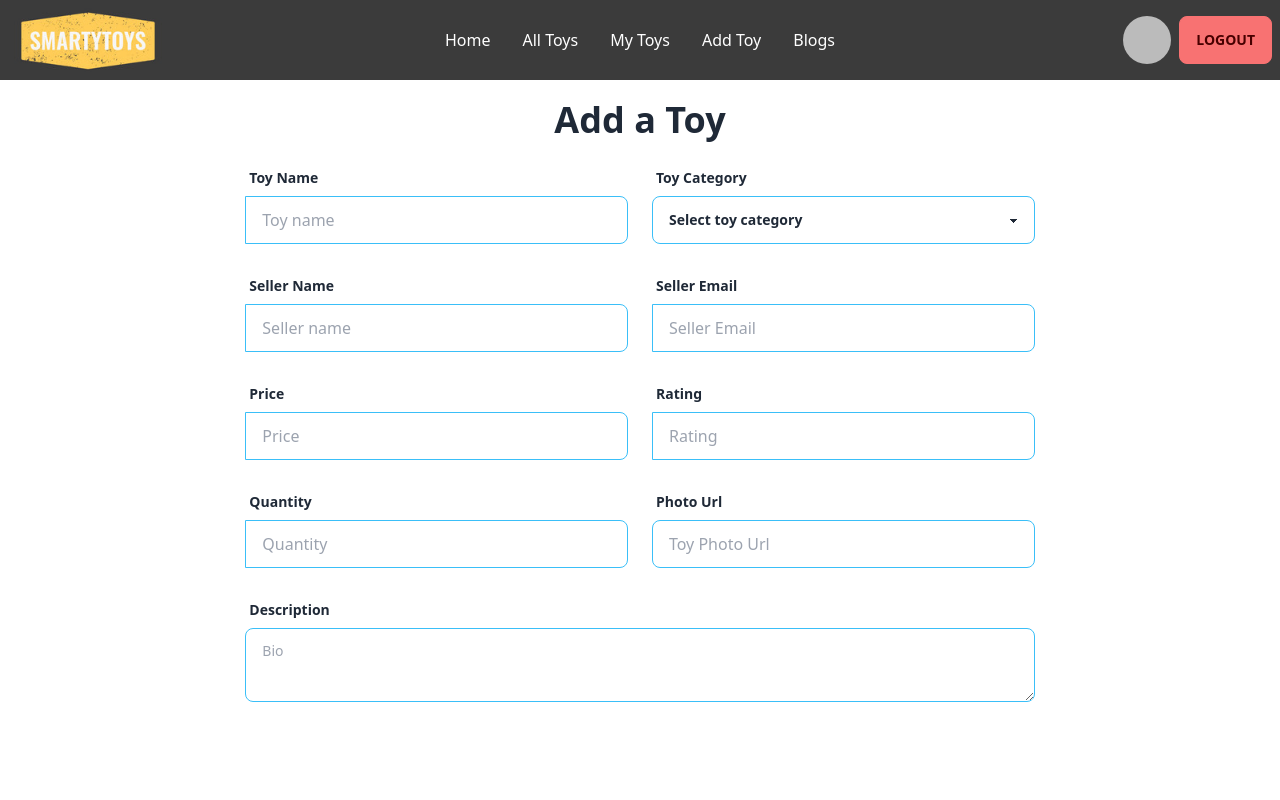
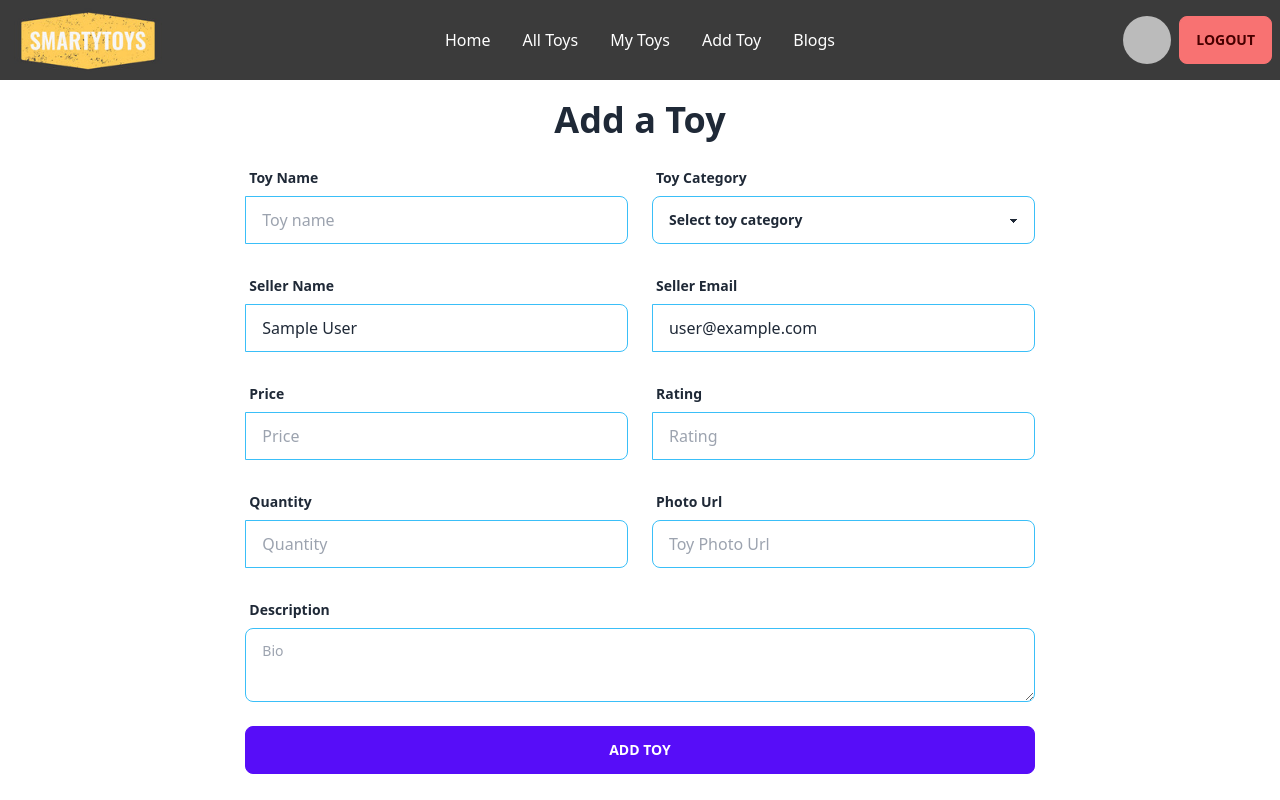
Before and after one commit to Tanvir3232/toy-marketplace-client, a React (Vite) app: page /add-toy in a window 1280 px wide. Shown: the top 800 px of the page. Built offline with nearby package versions, Linux system fonts and the light colour scheme; no server answers; sample sign-in values are in the browser's storage.

Commit message:
implement handleAddToy function

```diff
--- a/src/pages/AddToy/AddToy.jsx
+++ b/src/pages/AddToy/AddToy.jsx
@@ -1,10 +1,41 @@
-import React from 'react';
+import React, { useContext } from 'react';
+import { AuthContext } from '../../providers/AuthProvider';
+import { toast } from 'react-hot-toast';
 
 const AddToy = () => {
+    const {user} = useContext(AuthContext);
+    const handleAddToy = event=>{
+        event.preventDefault();
+        const form = event.target;
+        const name = form.name.value;
+        const category = form.name.value;
+        const sellerName = user.displayName;
+        const sellerEmail = user.email;
+        const price = form.price.value;
+        const rating = form.rating.value;
+        const quantity = form.quantity.value;
+        const photoUrl = form.photoUrl.value;
+        const description = form.description.value;
+        const newToy = {name,category,sellerName,sellerEmail,price,rating,quantity,photoUrl,description};
+
+        fetch('http://localhost:5000/add-toy',{
+            method:"POST",
+            headers:{
+                'content-type':'application/json'
+            },
+            body:JSON.stringify(newToy)
+        })
+        .then(res=>res.json())
+        .then(data=>{
+            if(data.insertedId){
+                toast.success('Toy added Successfully')
+            }
+        })
+    }
     return (
         <div>
             <h1 className='text-4xl font-bold text-center my-5'>Add a Toy </h1>
-            <form className='md:w-2/3 mx-auto grid grid-cols-1 md:grid-cols-2 gap-6'>
+            <form onSubmit={handleAddToy} className='md:w-2/3 mx-auto grid grid-cols-1 md:grid-cols-2 gap-6'>
                 <div className="form-control">
                     <label className="label">
                         <span className="label-text font-bold">Toy Name</span>
@@ -19,10 +50,10 @@ const AddToy = () => {
                         <span className="label-text font-bold">Toy Category</span>
                     </label>
                     <select name='category' className="select select-info w-full ">
-                        <option disabled selected>Select toy category</option>
-                        <option>Math</option>
-                        <option>Science</option>
-                        <option>Language</option>
+                        <option defaultValue=''>Select toy category</option>
+                        <option  value='math'>Math</option>
+                        <option  value='science'>Science</option>
+                        <option  value='language'>Language</option>
                     </select>
                 </div>
                 <div className="form-control">
@@ -31,7 +62,7 @@ const AddToy = () => {
                     </label>
                     <label className="input-group ">
 
-                        <input type="text" name='sellerName' placeholder="Seller name" className="input  input-info input-bordered w-full " />
+                        <input type="text"  defaultValue={user.displayName} name='sellerName' placeholder="Seller name" className="input  input-info input-bordered w-full " />
                     </label>
                 </div>
                 <div className="form-control">
@@ -40,7 +71,7 @@ const AddToy = () => {
                     </label>
                     <label className="input-group ">
 
-                        <input type="text" name='sellerEmail' placeholder="Seller Email" className="input  input-info input-bordered w-full " />
+                        <input type="text" defaultValue={user.email} readOnly  name='sellerEmail' placeholder="Seller Email" className="input  input-info input-bordered w-full " />
                     </label>
                 </div>
                 <div className="form-control">
@@ -70,7 +101,7 @@ const AddToy = () => {
                         <input type="text" name='quantity' placeholder="Quantity" className="input  input-info input-bordered w-full " />
                     </label>
                 </div>
-                <div className="form-control col-span-1 w-full">
+                <div className="form-control  w-full">
                     <label className="label">
                         <span className="label-text font-bold">Photo Url</span>
                     </label>
@@ -88,6 +119,10 @@ const AddToy = () => {
                     <textarea name='description' className="textarea textarea-info w-full" placeholder="Bio"></textarea>
 
                 </div>
+                <div className="form-control col-span-2 w-full">
+                    <input type="submit" className='btn btn-block btn-primary' value="ADD TOY" />
+
+                </div>
 
             </form>
         </div>
--- a/src/pages/Home/Gallery.jsx
+++ b/src/pages/Home/Gallery.jsx
@@ -5,9 +5,9 @@ import gallery4 from '../../assets/images/g4.png'
 const Gallery = () => {
     return (
         <div className='mt-12'>
-            <h1 className='text-5xl font-bold text-center my-5'>Toys Gallery</h1>
+            <h1 className='text-5xl font-bold text-center my-8'>Toys Gallery</h1>
             <div className='flex  flex-col md:flex-row gap-6'>
-                <div className="card md:w-1/4  bg-base-100 shadow-xl image-full">
+                <div className="card md:w-1/4 hover:scale-110 hover:-rotate-3 delay-150  bg-base-100 shadow-xl image-full">
                     <figure><img src={gallery1} className='w-full' alt="Shoes" /></figure>
                     <div className="card-body text-center">
                         <h2 className="text-white font-bold ">Language Wizards</h2>
@@ -15,7 +15,7 @@ const Gallery = () => {
 
                     </div>
                 </div>
-                <div className="card md:w-1/4 bg-base-100 shadow-xl image-full">
+                <div className="card md:w-1/4 hover:scale-110  hover:-rotate-3 delay-150 bg-base-100 shadow-xl image-full">
                     <figure><img src={gallery2} className='w-full' alt="Shoes" /></figure>
                     <div className="card-body text-center">
                         <h2 className="text-white font-bold ">Creative Builders</h2>
@@ -23,7 +23,7 @@ const Gallery = () => {
 
                     </div>
                 </div>
-                <div className="card md:w-1/4 bg-base-100 shadow-xl image-full">
+                <div className="card md:w-1/4 hover:-rotate-3 hover:scale-110 delay-150 bg-base-100 shadow-xl image-full">
                     <figure><img src={gallery3} className='w-full' alt="Shoes" /></figure>
                     <div className="card-body text-center">
                         <h2 className="text-white font-bold ">STEM Explorers</h2>
@@ -31,7 +31,7 @@ const Gallery = () => {
 
                     </div>
                 </div>
-                <div className="card md:w-1/4 bg-base-100 shadow-xl image-full">
+                <div className="card md:w-1/4 hover:-rotate-3 hover:scale-110 delay-150 bg-base-100 shadow-xl image-full">
                     <figure><img src={gallery4} className='w-full' alt="Shoes" /></figure>
                     <div className="card-body text-center">
                         <h2 className="text-white font-bold ">Nature Explorers</h2>
```
